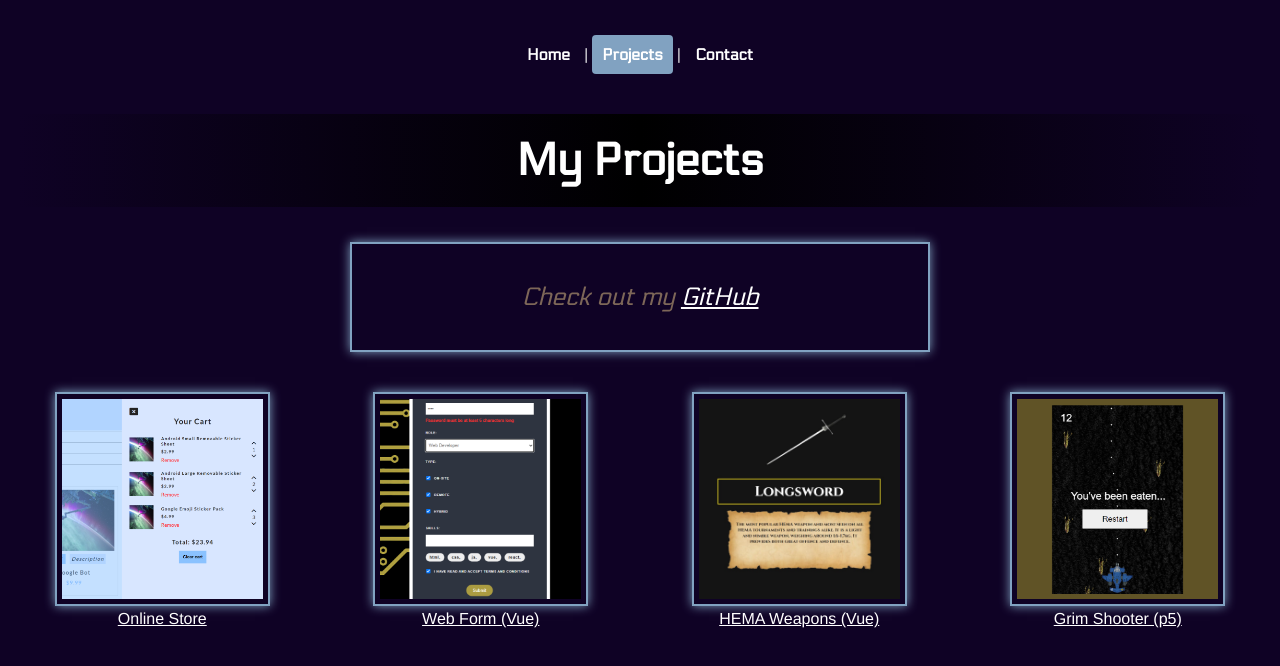
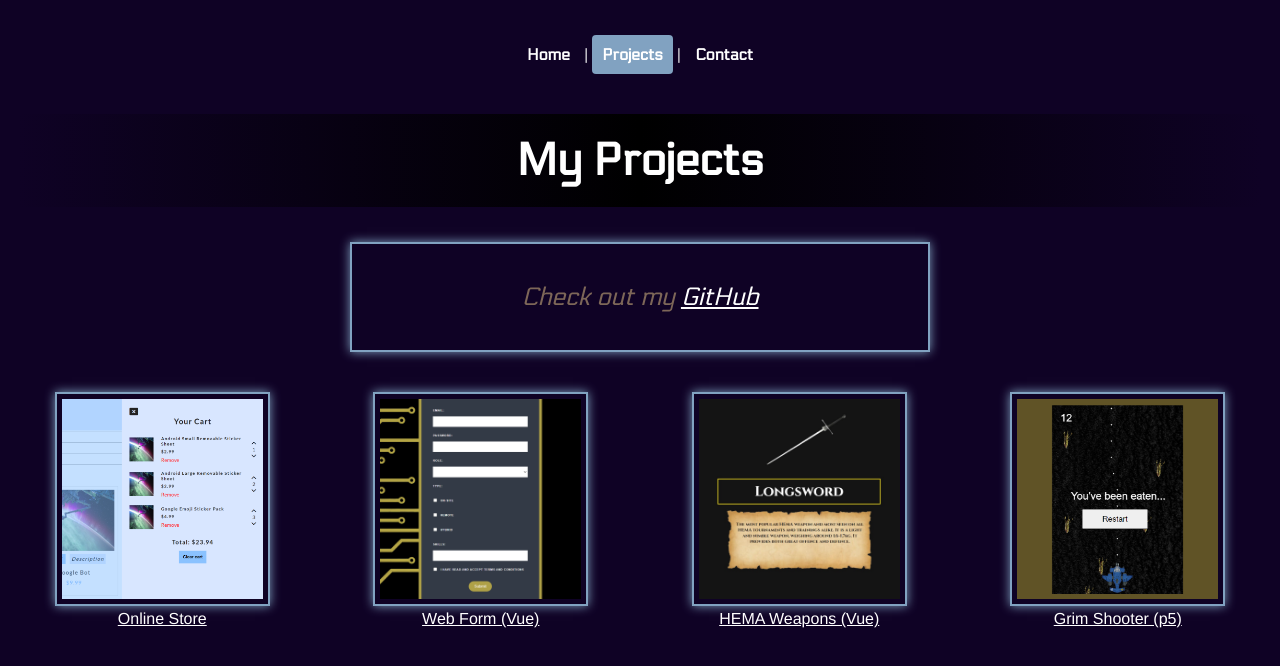
Before and after one commit to cerovina/Website-Vue-Router, a Vue app: page /projects in a window 1280 px wide. Shown: the top 666 px of the page. Built offline with nearby package versions, Linux system fonts and the light colour scheme.

Commit message:
Minor style changes

```diff
--- a/src/views/ProjectsView.vue
+++ b/src/views/ProjectsView.vue
@@ -15,7 +15,7 @@
             <a class="link" href="https://cerovina.github.io/Task-Online-Store/">Online Store</a>
           </div>
           <div class="grid-item">
-            <img class="img1" src="@/assets/formpicture.png" alt="Web Form">
+            <img class="img1" src="@/assets/picForm2.png" alt="Web Form">
             <br>
             <a class="link" href="https://web-form-vue-lake.vercel.app/">Web Form (Vue)</a>
           </div>
```
Also changed, not shown: src/assets/picForm2.png (added).
